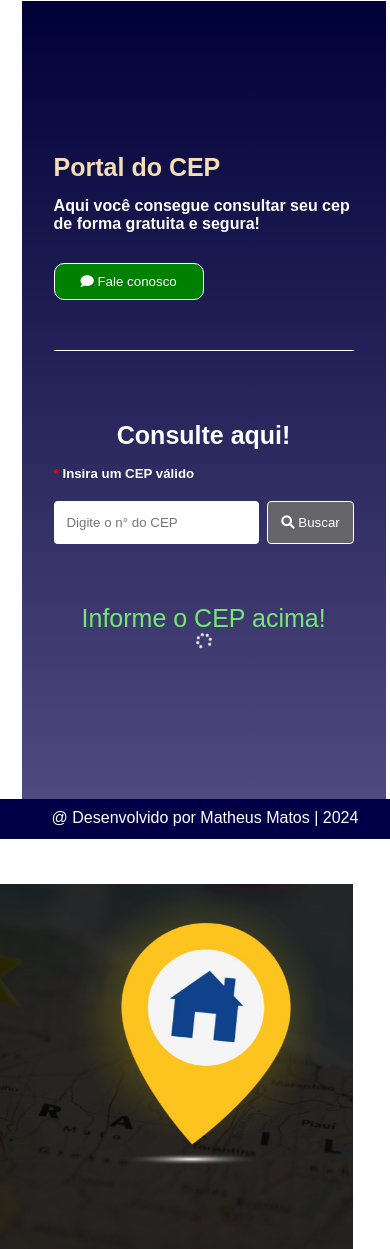
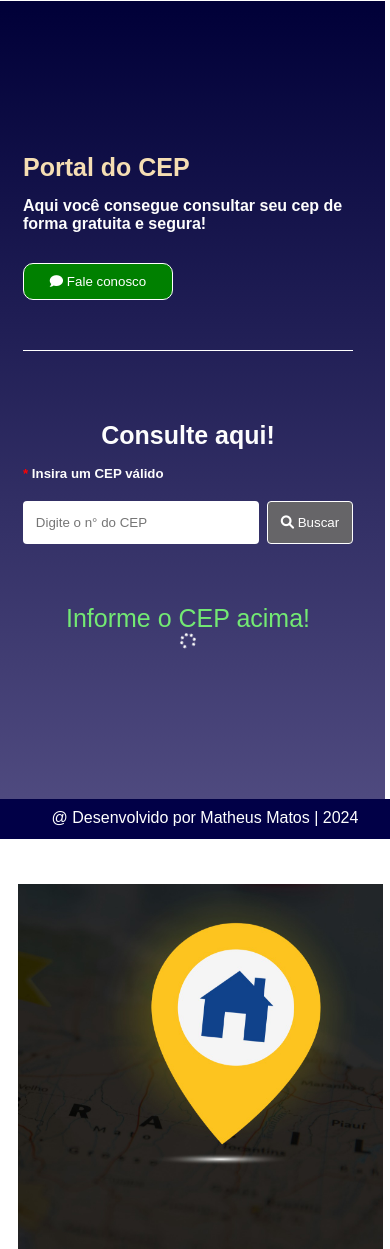
Before and after one commit to matheusmatosr/consultaCEP, a plain HTML site: page index.html in a window 390 px wide. Shown: the part 5-1254 px from the top of the page. Drawn offline with nearby package versions, Linux system fonts and the light colour scheme; a small style sheet from the web is missing.

Commit message:
up style

```diff
--- a/css/styles.css
+++ b/css/styles.css
@@ -188,26 +188,26 @@ body {
     position: relative;
     max-width: none;
     width: 100%;
-    left: 49%;
+    left: 45%;
   }
 
   .header {
-    width: 300px;
+    width: 330px;
   }
 
   .form{
-    width: 300px;
+    width: 330px;
   }
 
   .container-info{
-    width: 300px;
+    width: 330px;
   }
 
   .container-img {
     width: 100%;
     position: relative;
     top: 77%;
-    right: 53%;
+    right: 49%;
   }
 
   .imgLogo{
```
